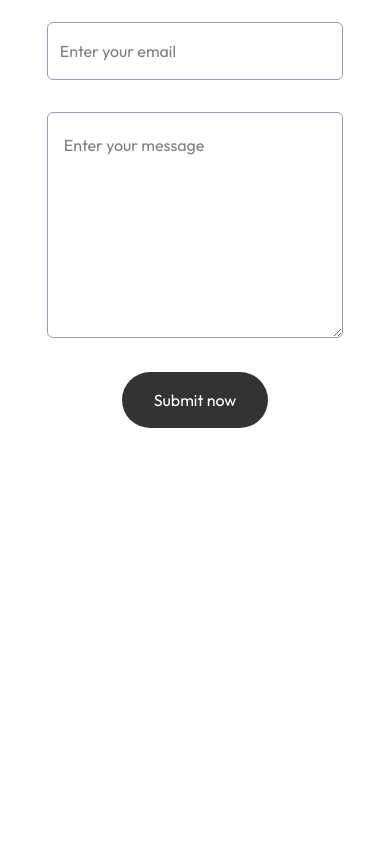
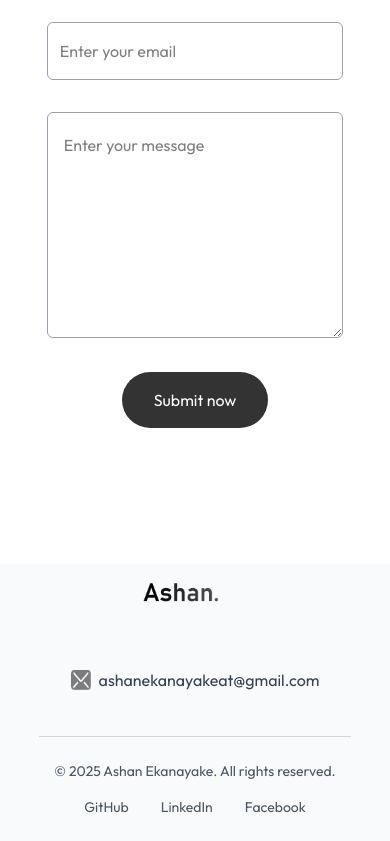
Before and after one commit to Ashan37/AshanPortfolio, a Next.js app: page / in a window 390 px wide. Shown: the part 5887-6728 px from the top of the page. Before the commit the page ends 6371 px from the top, so only its background shows below. Built offline with nearby package versions, Linux system fonts and the light colour scheme.

Commit message:
feat(footer): design footer for a more professional layout
* Improved layout with cleaner spacing and responsive design
* Added `mailto:` link for email address
* Styled social links with hover transitions for better UX
* Updated copyright to auto-generate current year

```diff
--- /dev/null
+++ b/app/components/Footer.jsx
@@ -0,0 +1,61 @@
+import React from "react";
+import Image from "next/image";
+import { assets } from "../assets/assets";
+
+const Footer = () => {
+  return (
+    <footer className="mt-20 bg-gray-50">
+
+      <div className="text-center">
+        <Image src={assets.logo} alt="Ashan Ekanayake Logo" className="w-40 mx-auto mb-4" />
+
+        <div className="flex items-center justify-center gap-2 text-gray-700">
+          <Image src={assets.mail_icon} alt="Email Icon" className="w-5 h-5" />
+          <a href="mailto:ashanekanayakeat@gmail.com" className="hover:underline">
+            ashanekanayakeat@gmail.com
+          </a>
+        </div>
+      </div>
+
+
+      <div className="border-t border-gray-300 mx-[10%] mt-10 py-6 flex flex-col sm:flex-row items-center justify-between text-sm text-gray-600">
+        <p>© {new Date().getFullYear()} Ashan Ekanayake. All rights reserved.</p>
+
+        <ul className="flex items-center gap-8 mt-4 sm:mt-0">
+          <li>
+            <a
+              target="_blank"
+              rel="noopener noreferrer"
+              href="https://github.com/Ashan37"
+              className="transition hover:text-black"
+            >
+              GitHub
+            </a>
+          </li>
+          <li>
+            <a
+              target="_blank"
+              rel="noopener noreferrer"
+              href="https://www.linkedin.com/in/ashan-ekanayake-a02840302/"
+              className="transition hover:text-black"
+            >
+              LinkedIn
+            </a>
+          </li>
+          <li>
+            <a
+              target="_blank"
+              rel="noopener noreferrer"
+              href="https://facebook.com/"
+              className="transition hover:text-black"
+            >
+              Facebook
+            </a>
+          </li>
+        </ul>
+      </div>
+    </footer>
+  );
+};
+
+export default Footer;
--- a/app/page.js
+++ b/app/page.js
@@ -4,6 +4,7 @@ import About from "./components/About";
 import Services from "./components/Services";
 import Works from "./components/Works";
 import Contact from "./components/Contact";
+import Footer from "./components/Footer";
 
 export default function Home() {
   return (
@@ -14,6 +15,7 @@ export default function Home() {
      <Services/>
      <Works/>
      <Contact/>
+     <Footer/>
     </>
   );
 }
```
